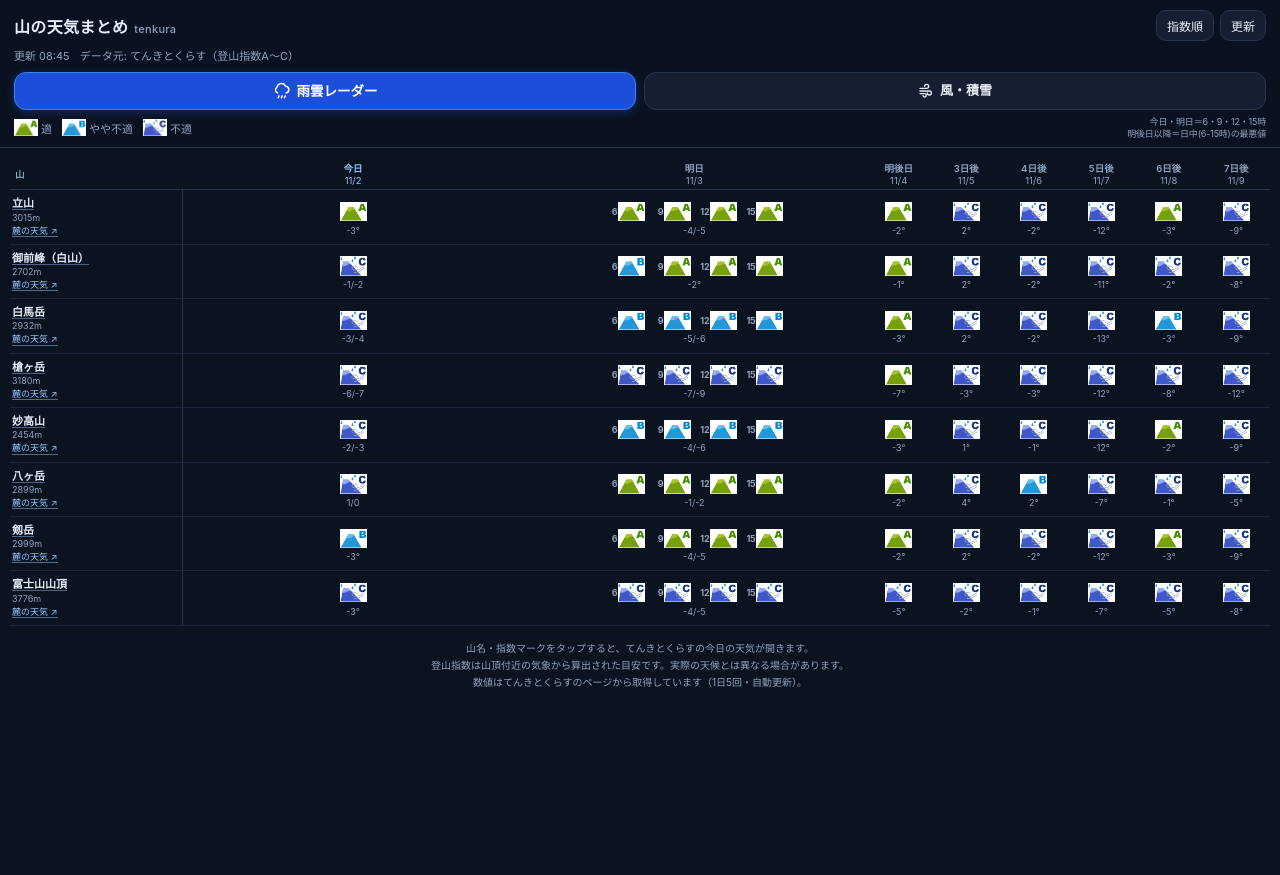
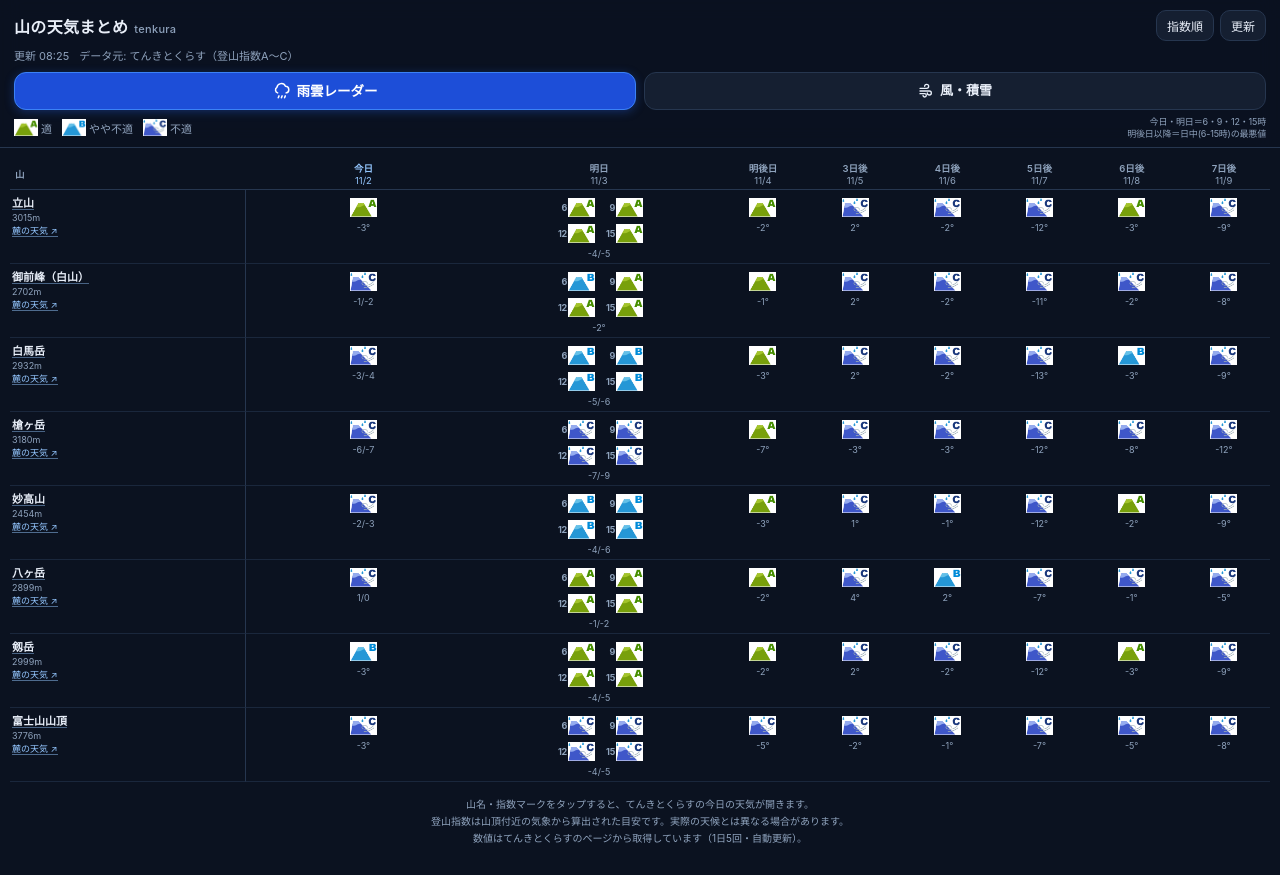
Before and after one commit to hekominet-del/tenkura-list, a plain HTML site: page public/index.html in a window 1280 px wide. Before the commit the page ends 800 px from the top, so only its background shows below. Drawn offline with Linux system fonts and the light colour scheme.

Commit message:
今日・明日の6/9/12/15時を2×2で表示（列が画面に収まるように・SW v10）

```diff
--- a/public/index.html
+++ b/public/index.html
@@ -45,15 +45,15 @@
   .ql-primary svg{width:18px;height:18px}
 
   .wrap{padding:10px 10px 0;overflow-x:auto;-webkit-overflow-scrolling:touch}
-  table{border-collapse:separate;border-spacing:0;width:100%;table-layout:fixed;min-width:672px}
+  table{border-collapse:separate;border-spacing:0;width:100%;table-layout:fixed;min-width:492px}
   thead th{position:sticky;top:0;background:var(--bg);font-weight:600;font-size:9.5px;
     color:var(--muted);padding:3px 0;text-align:center;border-bottom:1px solid var(--line);white-space:nowrap}
   thead th.name{text-align:left;padding-left:5px;position:sticky;left:0;z-index:6;background:var(--bg);width:92px}
-  /* 今日・明日は6/9/12/15時の4マークが横に並ぶので広く取る（他は詰める） */
-  thead th.dw{width:182px}
+  /* 今日・明日は6/9/12/15時を2×2で置く（4つ横1列だと列が広すぎて画面に入りきらない） */
+  thead th.dw{width:92px}
   thead th.dn{width:36px}
   thead th.today{color:#93c5fd}
-  tbody td{border-bottom:1px solid rgba(38,54,79,.6);padding:5px 0;text-align:center}
+  tbody td{border-bottom:1px solid rgba(38,54,79,.6);padding:5px 0;text-align:center;vertical-align:top}
   td.name{text-align:left;position:sticky;left:0;background:var(--bg);z-index:5;
     padding:7px 4px 7px 2px;border-right:1px solid var(--line);width:92px;max-width:92px}
   .mname{font-size:11px;font-weight:700;line-height:1.2;display:-webkit-box;
@@ -64,15 +64,15 @@
   .flink{display:block;margin-top:2px;font-size:9px;line-height:1.25;color:#93c5fd;
     text-decoration:none;white-space:nowrap;width:max-content;
     border-bottom:1px solid rgba(147,197,253,.5)}
-  td.cell a{display:flex;flex-direction:column;align-items:center;justify-content:center;
-    text-decoration:none;color:inherit}
+  td.cell a{display:flex;flex-direction:column;align-items:center;justify-content:flex-start;
+    gap:2px;text-decoration:none;color:inherit}
   td.cell a:active{opacity:.6}
   .badge{display:inline-flex;align-items:center;justify-content:center;width:27px;height:24px}
   .badge img{width:27px;height:auto;display:block}
   .bN{background:#2b3a52;color:var(--muted);font-size:11px;border-radius:7px;width:24px;height:24px}
   .tmp{display:block;font-size:9px;color:var(--muted);margin-top:2px;line-height:1}
-  /* 今日・明日：6/9/12/15時の指数を横1列に。時刻はアイコンの左に置く（縦に積むと行の高さが揃わない） */
-  .hrs{display:flex;align-items:center;justify-content:center;gap:6px}
+  /* 今日・明日：6/9/12/15時を2×2に。時刻はアイコンの左（下に置くと行の高さが揃わない） */
+  .hrs{display:grid;grid-template-columns:auto auto;gap:2px 8px;justify-content:center}
   .hr{display:inline-flex;align-items:center;gap:1px}
   .hl{font-size:9px;color:var(--muted);line-height:1;font-weight:700;
     min-width:12px;text-align:right;letter-spacing:-.03em}
--- a/public/sw.js
+++ b/public/sw.js
@@ -1,6 +1,6 @@
 // 山の天気まとめ - service worker
 // 方針: アプリ本体はキャッシュ優先、data.json はネットワーク優先（失敗時はキャッシュ）
-const CACHE = 'tenkura-v9';  // 画面を更新したら必ず上げる（キャッシュ優先のため）
+const CACHE = 'tenkura-v10';  // 画面を更新したら必ず上げる（キャッシュ優先のため）
 const SHELL = ['./', './index.html', './manifest.webmanifest',
   './icon-192.png', './icon-512.png', './icon-maskable-512.png', './apple-touch-icon.png',
   './img/mnt1.gif', './img/mnt2.gif', './img/mnt3.gif'];
--- a/web/sw.js
+++ b/web/sw.js
@@ -1,6 +1,6 @@
 // 山の天気まとめ - service worker
 // 方針: アプリ本体はキャッシュ優先、data.json はネットワーク優先（失敗時はキャッシュ）
-const CACHE = 'tenkura-v9';  // 画面を更新したら必ず上げる（キャッシュ優先のため）
+const CACHE = 'tenkura-v10';  // 画面を更新したら必ず上げる（キャッシュ優先のため）
 const SHELL = ['./', './index.html', './manifest.webmanifest',
   './icon-192.png', './icon-512.png', './icon-maskable-512.png', './apple-touch-icon.png',
   './img/mnt1.gif', './img/mnt2.gif', './img/mnt3.gif'];
```
Also changed, not shown: public/data.json (+1 -1 lines), web/index.html (+8 -8 lines).
